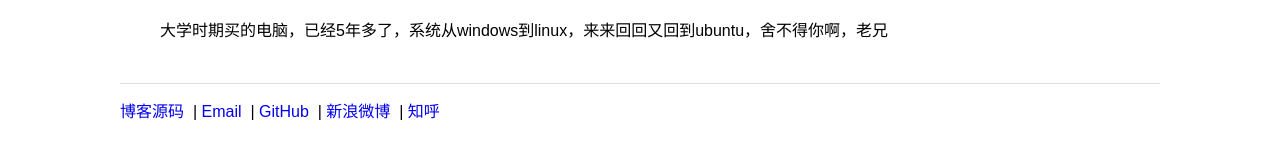
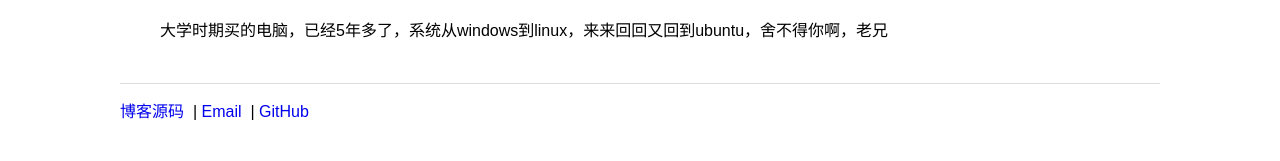
Before and after one commit to leongithub/blog, a Jekyll site: the page built from index.html, in a window 1280 px wide. Shown: the part 1659-1820 px from the top of the page. Built offline with Jekyll 4.4.1, drawn with Linux system fonts in a browser that asks for light colours.

Commit message:
update blog

```diff
--- a/_includes/footer.html
+++ b/_includes/footer.html
@@ -2,6 +2,4 @@
   <a href="https://github.com/leongithub/blog">博客源码</a>
   &nbsp;|&nbsp;<a href="mailto:yjg.2016@gmail.com">Email</a>
   &nbsp;|&nbsp;<a href="https://github.com/leongithub">GitHub</a>
-  &nbsp;|&nbsp;<a href="http://weibo.com/u/2108636420">新浪微博</a>
-  &nbsp;|&nbsp;<a href="http://www.zhihu.com/people/leon-56-98">知呼</a>
 </div>
```
